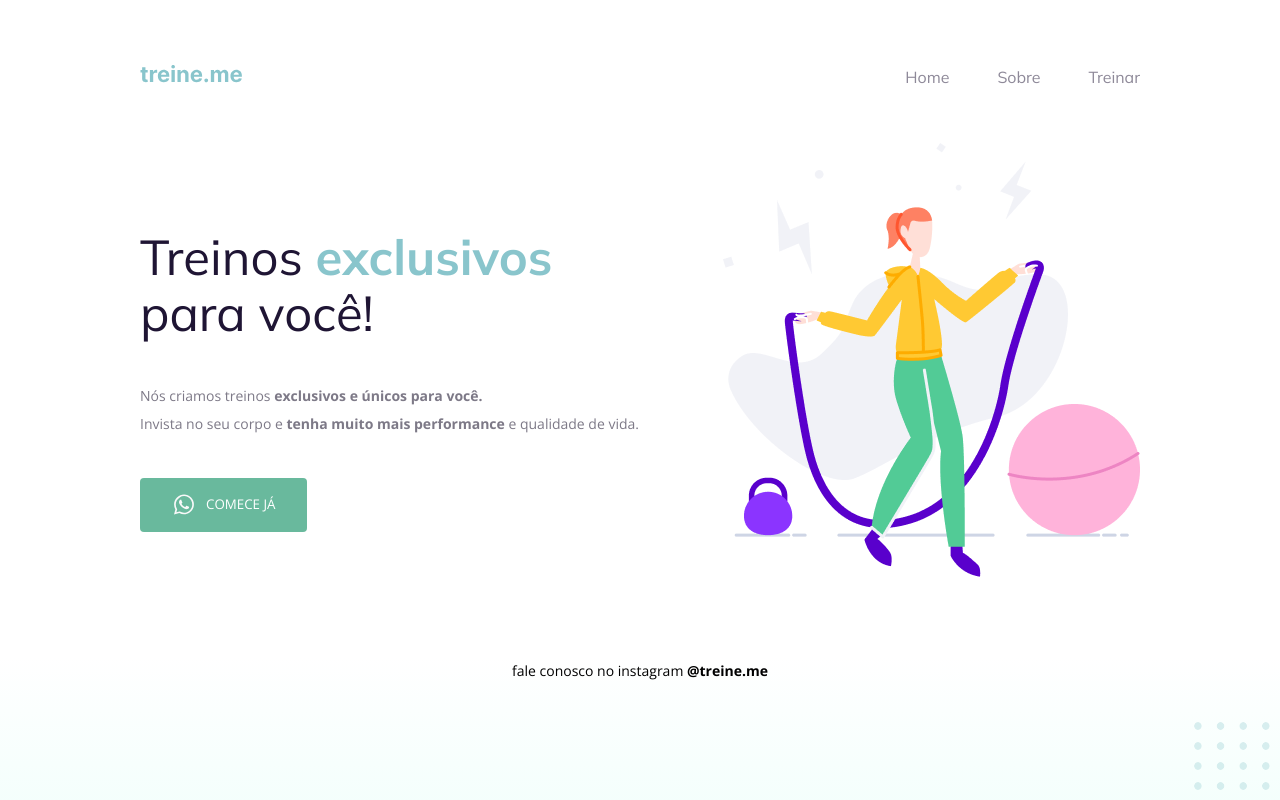
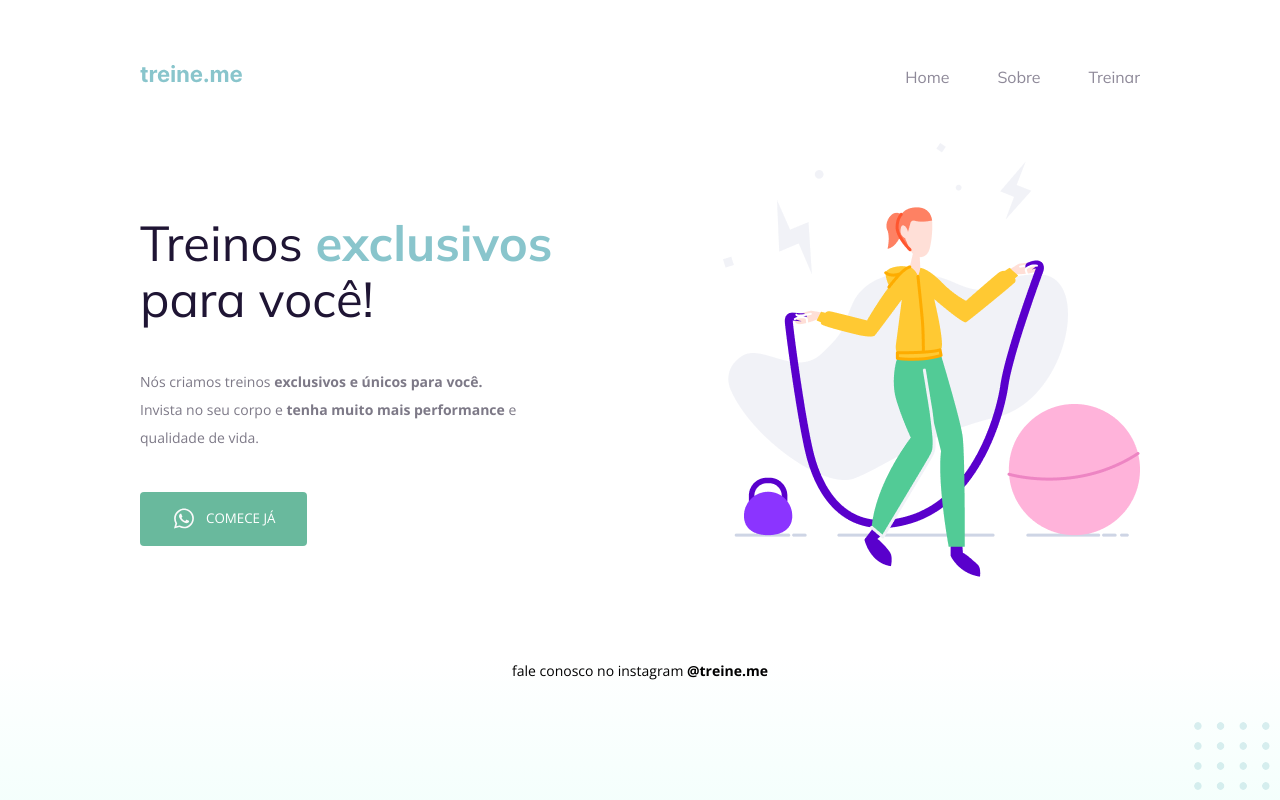
Before and after one commit to alves-luiz/rocketseat-challenges, a plain HTML site: page Challenges - Phase 02/Semantics and accessibility/index.html in a window 1280 px wide. Drawn offline with nearby package versions, Linux system fonts and the light colour scheme.

Commit message:
Update style.css

```diff
--- a/Challenges - Phase 02/Semantics and accessibility/style.css
+++ b/Challenges - Phase 02/Semantics and accessibility/style.css
@@ -69,12 +69,13 @@ h1 span {
   font-weight: bold;
 }
 
-p {
+section p {
   font-size: 14px;
   line-height: 28px;
   color: #7d7987;
 
   margin: 40px 0;
+  width: 438px;
 }
 
 button {
```
